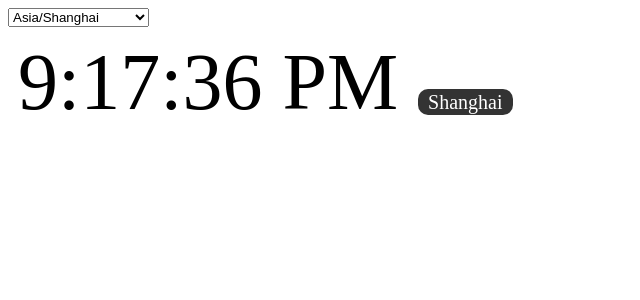
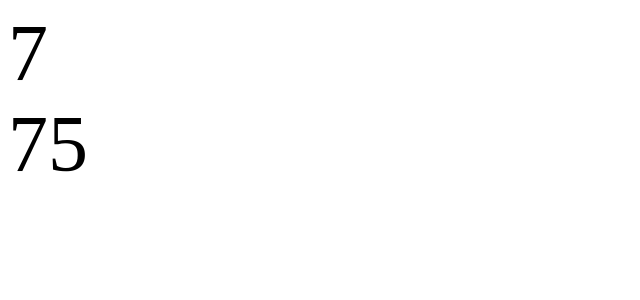
Before and after one commit to ChangsongYao/vuex2rumentg, a Vue app: page / in a window 1280 px wide. Shown: the top 300 px of the page, without its empty margins (0-640 px from the left). Built offline with nearby package versions, Linux system fonts and the light colour scheme; a web font is replaced by a local one.

Commit message:
5.6 模块的复用

```diff
--- a/index.html
+++ b/index.html
@@ -5,8 +5,6 @@
     <meta name="viewport" content="width=device-width,initial-scale=1.0">
     <title>vuex2rumentg</title>
     <link rel="stylesheet" href="static/lib/led.css">
-    <script src="static/lib/moment.min.js"></script>
-    <script src="static/lib/moment-tz.min.js"></script>
   </head>
   <body>
   <div id="app">
--- a/src/App.vue
+++ b/src/App.vue
@@ -1,9 +1,7 @@
 <template>
   <div id="app" v-cloak>
-    <select @change="selectTimezone($event.target.value)">
-      <option v-for="city in cities" :value="city">{{city}}</option>
-    </select>
-    <ez-clock></ez-clock>
+    <ez-counter></ez-counter>
+    <ez-fast-counter></ez-fast-counter>
   </div>
 </template>
 
@@ -13,85 +11,71 @@
 
   Vue.use(Vuex)
 
-  const modClock = {
+  const modStateFactory = {
     namespaced:true,
-    state:{time:Date.now()},
-    getters:{
-      time_lts(state,getters,rootState,rootGetters){
-        return moment(state.time).tz(rootState.timezone).format('LTS')
+    state(){
+      return {counter:0}
+    },
+    mutations:{
+      INCREASE:state => state.counter++
+    },
+    actions:{
+      inc: context => context.commit('INCREASE')
+    }
+  }
+
+  const modFactory = function(){
+    return {
+      namespaced:true,
+      state:{
+        counter:0
+      },
+      mutations:{
+        INCREASE :state => state.counter ++
+      },
+      actions:{
+        inc: context => context.commit('INCREASE')
       }
-    },
-    mutations:{SET_TIME(state,val){state.time = val}},
-    actions:{setTime(context,val){context.commit('SET_TIME',val)}}
+    }
   }
 
   const store = new Vuex.Store({
-    state:{
-      cities:['Asia/Shanghai','Australia/Melbourne','Africa/Cairo','America/Denver','Europe/London'],
-      timezone:'Asia/Shanghai'
-    },
-    getters:{
-      city: state => state.timezone.split('/')[1]
-    },
-    mutations:{
-      SELECT_TIMEZONE: (state,city) => state.timezone = city
-    },
-    actions:{
-      selectTimezone: (context,city) => context.commit('SELECT_TIMEZONE',city)
-    },
     modules:{
-      m2: modClock
+      m1: modStateFactory,
+      m2: modStateFactory
     }
   });
 
-  const EzClock = {
-    template:`
-  	<div class="clock">
-      <div class="time">{{time}}</div>
-      <div class="tool">
-        <a href="#" @click.prevent>{{city}}</a>
-      </div>
-    </div>
-  `,
-    computed:{
-      ...Vuex.mapGetters('m2',{time:'time_lts'}),
-      ...Vuex.mapGetters(['city'])
-    },
-    methods:Vuex.mapActions('m2',['setTime']),
+  const EzCounter = {
+    template:'<div class="counter">{{counter}}</div>',
+    computed:Vuex.mapState('m1',['counter']),
+    methods: Vuex.mapActions('m1',['inc']),
     created(){
-      setInterval(()=>this.setTime(Date.now()),1000)
+      setInterval(() => this.inc(),1000)
+    }
+  }
+
+  const EzFastCounter = {
+    template:'<div class="counter">{{counter}}</div>',
+    computed:Vuex.mapState('m2',['counter']),
+    methods: Vuex.mapActions('m2',['inc']),
+    created(){
+      setInterval(() => this.inc(),100)
     }
   }
 
   export default {
     name: 'App',
     store:store,
-    computed:Vuex.mapState(['cities','timezone']),
-    methods:Vuex.mapActions(['selectTimezone']),
-    components:{EzClock}
+    components:{EzCounter,EzFastCounter}
   }
 
 </script>
 
 <style>
-  .counter,.clock{
+  .counter{
     font-family:LED;
     font-size:80px;
-    padding:10px;
-  }
-  .clock > * {
-    float:left;
-  }
-  .clock .tool{
-    margin-left:20px;
-  }
-  .clock .tool a{
-    text-decoration:none;
-    font-size:20px;
-    background:#333;
-    color:#fff;
-    padding:2px 10px;
-    border-radius:10px;
   }
   [v-cloak]:after{
     content:' ';
```
